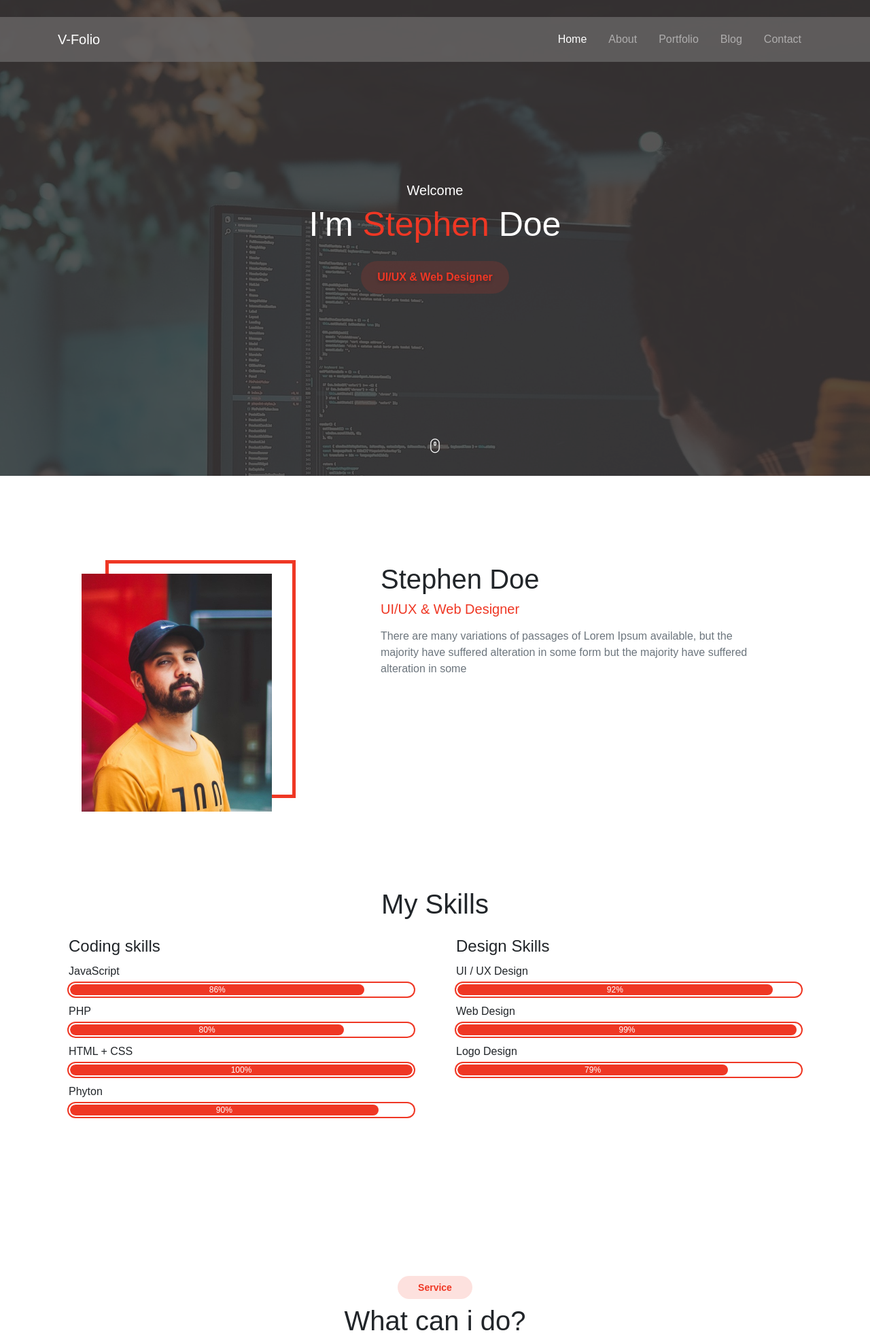
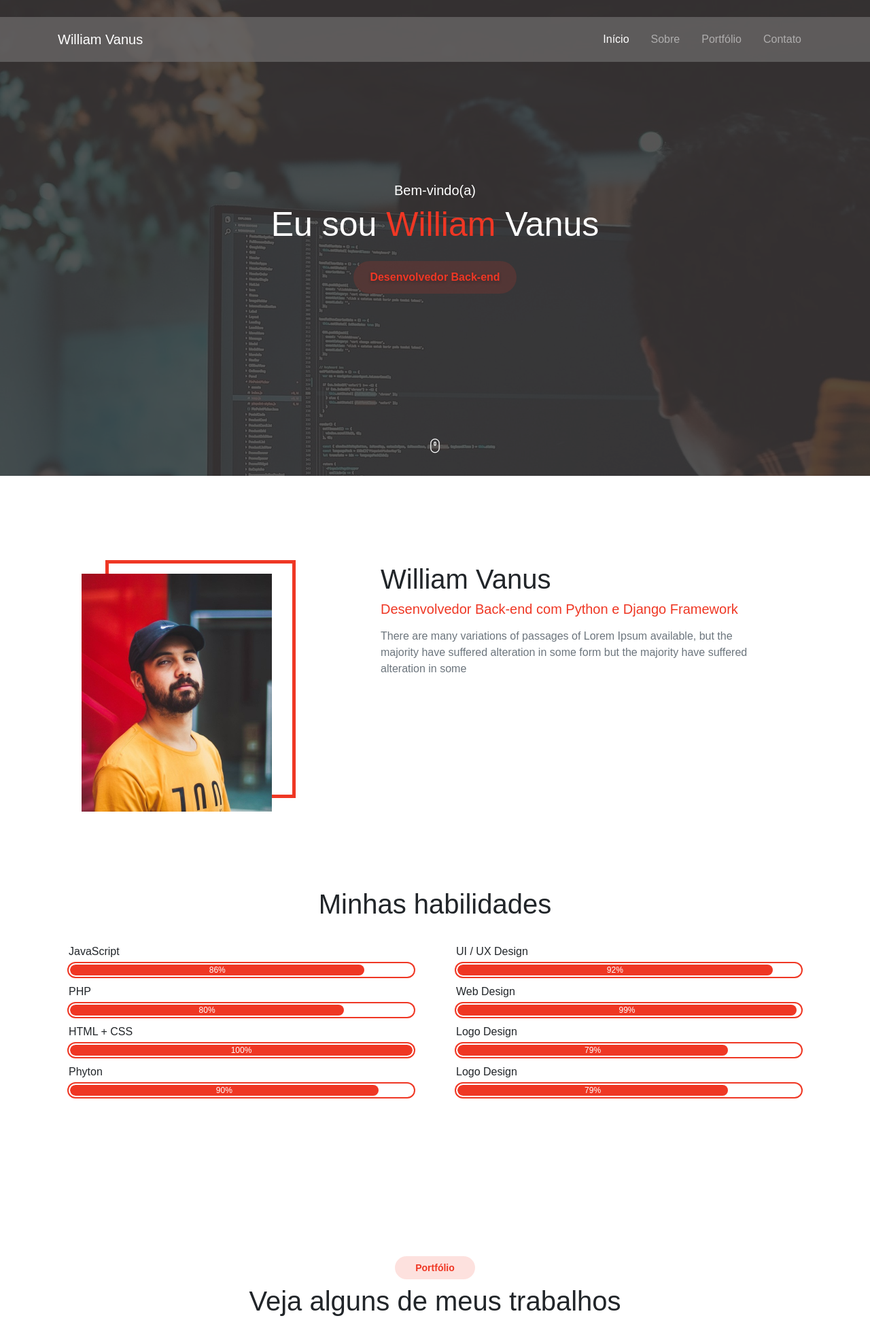
Before and after one commit to william-vanus/williamv-site, a Django app: page / in a window 1280 px wide. Shown: the top 1961 px of the page at 68% size. Run offline with Django 4.2, Linux system fonts and the light colour scheme; some libraries are stand-ins or nearby versions; some web fonts are replaced.

Commit message:
Partial template customization

```diff
--- a/core/templates/contact.html
+++ b/core/templates/contact.html
@@ -3,27 +3,25 @@
   <div class="vg-page page-contact" id="contact">
     <div class="container-fluid">
       <div class="text-center wow fadeInUp">
-        <div class="badge badge-subhead">Contact</div>
+        <div class="badge badge-subhead">Contatos</div>
       </div>
-      <h1 class="text-center fw-normal wow fadeInUp">Get in touch</h1>
+      <h1 class="text-center fw-normal wow fadeInUp">Entre em contato!</h1>
       <div class="row py-5">
 
         <div class="col-lg-5">
           <form class="vg-contact-form">
             <div class="form-row">
               <div class="col-12 mt-3 wow fadeInUp">
-                <input class="form-control" type="text" name="Name" placeholder="Your Name">
-              </div>
-              <div class="col-6 mt-3 wow fadeInUp">
-                <input class="form-control" type="text" name="Email" placeholder="Email Address">
-              </div>
-              <div class="col-6 mt-3 wow fadeInUp">
-                <input class="form-control" type="text" name="Subject" placeholder="Subject">
+                <input class="form-control" type="text" name="Name" placeholder="Nome">
               </div>
               <div class="col-12 mt-3 wow fadeInUp">
-                <textarea class="form-control" name="Message" rows="6" placeholder="Enter message here.."></textarea>
+                <input class="form-control" type="text" name="Email" placeholder="E-mail">
               </div>
-              <button type="submit" class="btn btn-theme mt-3 wow fadeInUp ml-1">Send Message</button>
+
+              <div class="col-12 mt-3 wow fadeInUp">
+                <textarea class="form-control" name="Message" rows="6" placeholder="Insira a mensagem aqui..."></textarea>
+              </div>
+              <button type="submit" class="btn btn-theme mt-3 wow fadeInUp ml-1">Enviar mensagem</button>
             </div>
           </form>
         </div>
--- a/core/templates/footer.html
+++ b/core/templates/footer.html
@@ -1,6 +1,6 @@
 {% load static %}
 <!-- Footer -->
   <div class="vg-footer">
-    <h1 class="text-center">Virtual Folio</h1>
+    <h1 class="text-center">William Dev</h1>
     <br>
   </div> <!-- End footer -->
--- a/core/templates/header.html
+++ b/core/templates/header.html
@@ -1,9 +1,9 @@
 {% load static %}
 <!-- Caption header -->
     <div class="caption-header text-center wow zoomInDown">
-      <h5 class="fw-normal">Welcome</h5>
-      <h1 class="fw-light mb-4">I'm <b class="fg-theme">Stephen</b> Doe</h1>
-      <div class="badge">UI/UX & Web Designer</div>
+      <h5 class="fw-normal">Bem-vindo(a)</h5>
+      <h1 class="fw-light mb-4">Eu sou <b class="fg-theme">William</b> Vanus</h1>
+      <div class="badge">Desenvolvedor Back-end</div>
     </div> <!-- End Caption header -->
     <div class="floating-button"><span class="ti-mouse"></span></div>
   </div>
@@ -17,18 +17,17 @@
           </div>
         </div>
         <div class="col-lg-6 offset-lg-1 wow fadeInRight">
-          <h1 class="fw-light">Stephen Doe</h1>
-          <h5 class="fg-theme mb-3">UI/UX & Web Designer</h5>
+          <h1 class="fw-light">William Vanus</h1>
+          <h5 class="fg-theme mb-3">Desenvolvedor Back-end com Python e Django Framework</h5>
           <p class="text-muted">There are many variations of passages of Lorem Ipsum available, but the majority have suffered alteration in some form but the majority have suffered alteration in some</p>
         </div>
       </div>
     </div>
     <div class="container py-5">
-      <h1 class="text-center fw-normal wow fadeIn">My Skills</h1>
+      <h1 class="text-center fw-normal wow fadeIn">Minhas habilidades</h1>
       <div class="row py-3">
         <div class="col-md-6">
           <div class="px-lg-3">
-            <h4 class="wow fadeInUp">Coding skills</h4>
             <div class="progress-wrapper wow fadeInUp">
               <span class="caption">JavaScript</span>
               <div class="progress">
@@ -57,7 +56,6 @@
         </div>
         <div class="col-md-6">
           <div class="px-lg-3">
-            <h4 class="wow fadeInUp">Design Skills</h4>
             <div class="progress-wrapper wow fadeInUp">
               <span class="caption">UI / UX Design</span>
               <div class="progress">
@@ -76,6 +74,12 @@
                 <div class="progress-bar" role="progressbar" style="width: 79%;" aria-valuenow="75" aria-valuemin="0" aria-valuemax="100">79%</div>
               </div>
             </div>
+            <div class="progress-wrapper wow fadeInUp">
+              <span class="caption">Logo Design</span>
+              <div class="progress">
+                <div class="progress-bar" role="progressbar" style="width: 79%;" aria-valuenow="75" aria-valuemin="0" aria-valuemax="100">79%</div>
+              </div>
+            </div>
           </div>
         </div>
       </div>
--- a/core/templates/index.html
+++ b/core/templates/index.html
@@ -2,7 +2,6 @@
 {% include 'head.html' %}
 {% include 'navbar.html' %}
 {% include 'header.html' %}
-{% include 'service.html' %}
 {% include 'portfolio.html' %}
 {% include 'contact.html' %}
 {% include 'footer.html' %}
--- a/core/templates/navbar.html
+++ b/core/templates/navbar.html
@@ -9,26 +9,23 @@
     <!-- Navbar -->
     <div class="navbar navbar-expand-lg navbar-dark sticky" data-offset="500">
       <div class="container">
-        <a href="" class="navbar-brand">V-Folio</a>
+        <a href="" class="navbar-brand">William Vanus</a>
         <button class="navbar-toggler" data-toggle="collapse" data-target="#main-navbar" aria-expanded="true">
           <span class="ti-menu"></span>
         </button>
         <div class="collapse navbar-collapse" id="main-navbar">
           <ul class="navbar-nav ml-auto">
             <li class="nav-item active">
-              <a href="#home" class="nav-link" data-animate="scrolling">Home</a>
+              <a href="#home" class="nav-link" data-animate="scrolling">Início</a>
             </li>
             <li class="nav-item">
-              <a href="#about" class="nav-link" data-animate="scrolling">About</a>
+              <a href="#about" class="nav-link" data-animate="scrolling">Sobre</a>
             </li>
             <li class="nav-item">
-              <a href="#portfolio" class="nav-link" data-animate="scrolling">Portfolio</a>
+              <a href="#portfolio" class="nav-link" data-animate="scrolling">Portfólio</a>
             </li>
             <li class="nav-item">
-              <a href="#blog" class="nav-link" data-animate="scrolling">Blog</a>
-            </li>
-            <li class="nav-item">
-              <a href="#contact" class="nav-link" data-animate="scrolling">Contact</a>
+              <a href="#contact" class="nav-link" data-animate="scrolling">Contato</a>
             </li>
           </ul>
         </div>
--- a/core/templates/portfolio.html
+++ b/core/templates/portfolio.html
@@ -3,19 +3,9 @@
   <div class="vg-page page-portfolio" id="portfolio">
     <div class="container">
       <div class="text-center wow fadeInUp">
-        <div class="badge badge-subhead">Portfolio</div>
+        <div class="badge badge-subhead">Portfólio</div>
       </div>
-      <h1 class="text-center fw-normal wow fadeInUp">See my work</h1>
-      <div class="filterable-button py-3 wow fadeInUp" data-toggle="selected">
-        <button class="btn btn-theme-outline selected" data-filter="*">All</button>
-        <button class="btn btn-theme-outline" data-filter=".apps">Apps</button>
-        <button class="btn btn-theme-outline" data-filter=".template">Template</button>
-        <button class="btn btn-theme-outline" data-filter=".ios">IOS</button>
-        <button class="btn btn-theme-outline" data-filter=".ui-ux">UI/UX</button>
-        <button class="btn btn-theme-outline" data-filter=".graphic">Graphic</button>
-        <button class="btn btn-theme-outline" data-filter=".wireframes">Wireframes</button>
-      </div>
-
+      <h1 class="text-center fw-normal wow fadeInUp">Veja alguns de meus trabalhos</h1>
       <div class="gridder my-3">
         <div class="grid-item apps wow zoomIn">
           <div class="img-place" data-src="{% static 'img/work/work-1.png' %}" data-fancybox data-caption="<h5 class='fg-theme'>Mobile Travel App</h5> <p>Travel, Discovery</p>">
@@ -72,8 +62,5 @@
           </div>
         </div>
       </div> <!-- End gridder -->
-      <div class="text-center wow fadeInUp">
-        <a href="javascript:void(0)" class="btn btn-theme">Load More</a>
-      </div>
     </div>
   </div> <!-- End Portfolio page -->
```
